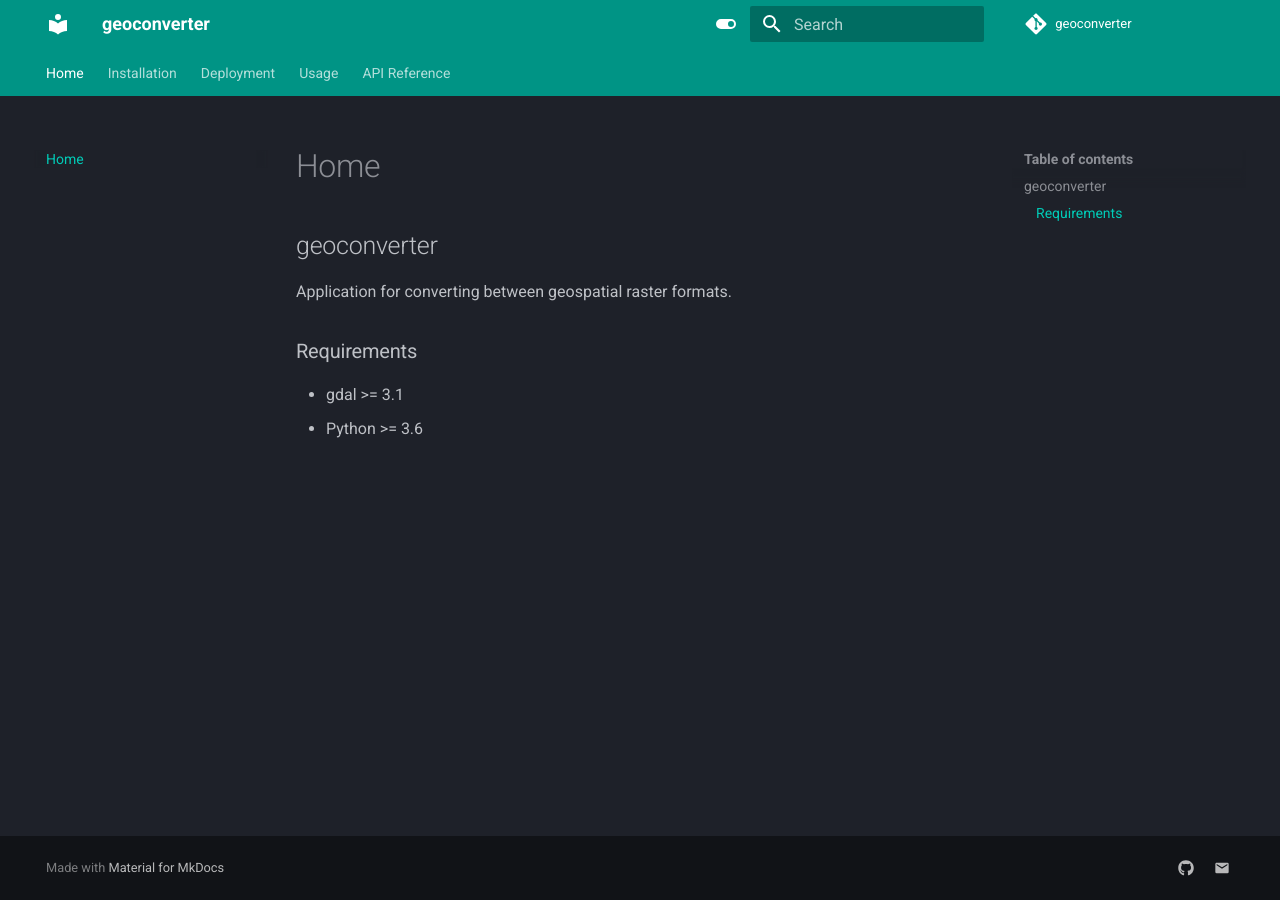
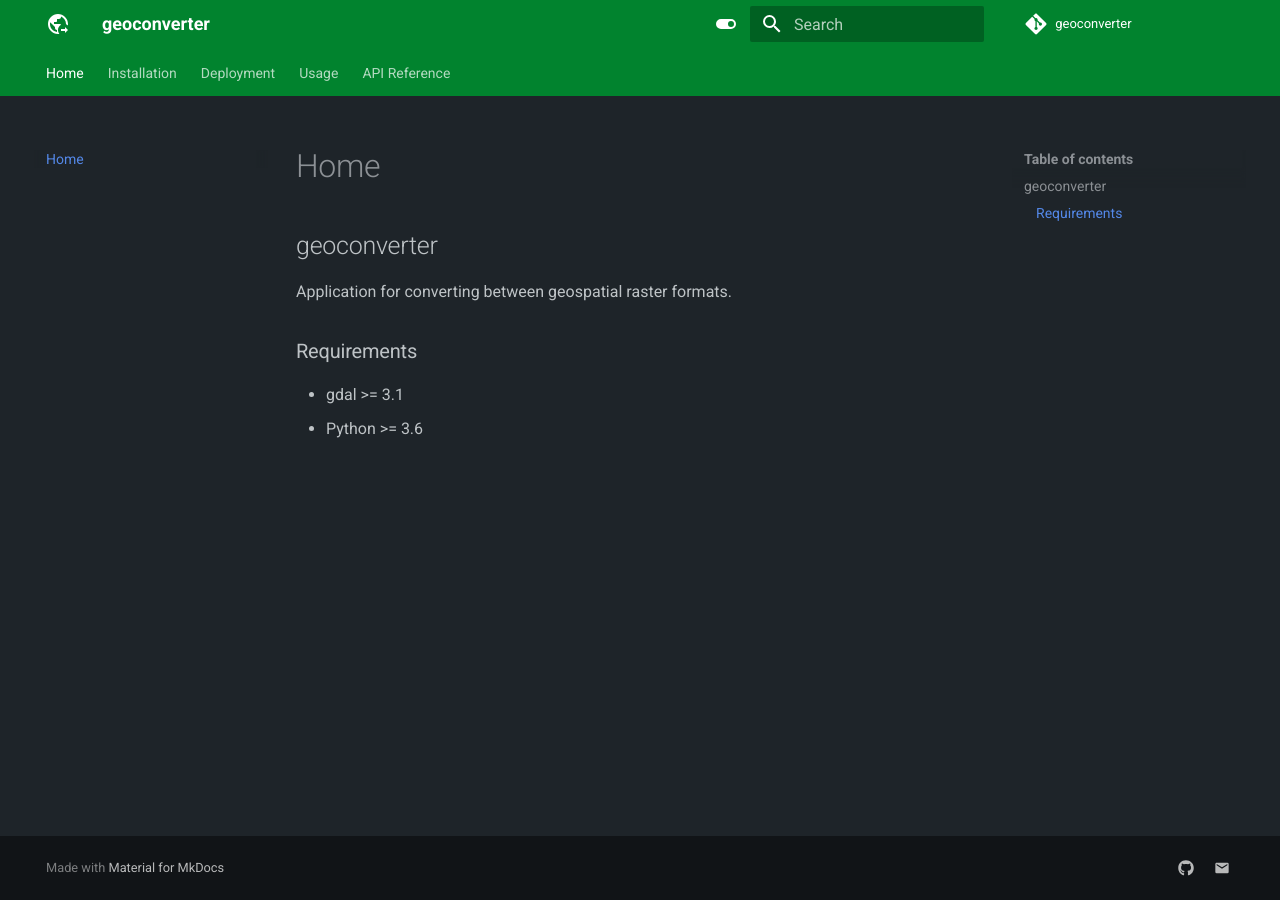
Before and after one commit to ashnair1/geoconverter, an MkDocs documentation site: the page built from docs/index.md, in a window 1280 px wide. Built offline with MkDocs 1.6.1 and Material for MkDocs 9.7.7, drawn with Linux system fonts in a browser that asks for light colours; comment, search, counter and statistics services are not loaded.

Commit message:
Modify style

```diff
--- /dev/null
+++ b/docs/stylesheets/extra.css
@@ -0,0 +1,16 @@
+[data-md-color-scheme="geo-light"] {
+    --md-primary-fg-color:        #000000;
+    --md-primary-bg-color:        #a2f17d;
+    --md-accent-fg-color:         #01832e;
+    /* --md-accent-bg-color:         #4d392e; */
+    /* --md-typeset-color:           #1D1D1D; */
+  }
+
+
+[data-md-color-scheme="slate"] {
+    --md-hue: 210;
+    --md-primary-fg-color:        #01832e;
+    --md-primary-bg-color:        #FFFF;
+    --md-accent-fg-color:         #1ade04;
+    /* --md-typeset-color:           #1ade04; */
+  }
--- a/mkdocs.yml
+++ b/mkdocs.yml
@@ -9,9 +9,11 @@ use_directory_urls: False
 theme:
   name: material
   language: en
+  icon:
+    logo: material/earth-arrow-right
   features:
     - content.tabs.link
-    # - navigation.instant
+    - navigation.instant
     - navigation.sections
     - navigation.tabs
     - navigation.tracking
@@ -19,18 +21,16 @@ theme:
     - search.share
     - search.suggest
   palette:
-    - scheme: slate
-      primary: teal
-      accent: teal
-      toggle:
-        icon: material/toggle-switch
-        name: Switch to light mode
-    - scheme: default
-      primary: teal
-      accent: teal
-      toggle:
-        icon: material/toggle-switch-off-outline
-        name: Switch to dark mode
+  - scheme: slate
+    toggle:
+      icon: material/toggle-switch
+      name: Switch to light mode
+  - scheme: geo-light
+    toggle:
+      icon: material/toggle-switch-off-outline
+      name: Switch to dark mode
+extra_css:
+  - stylesheets/extra.css
 
 
 markdown_extensions:
```
